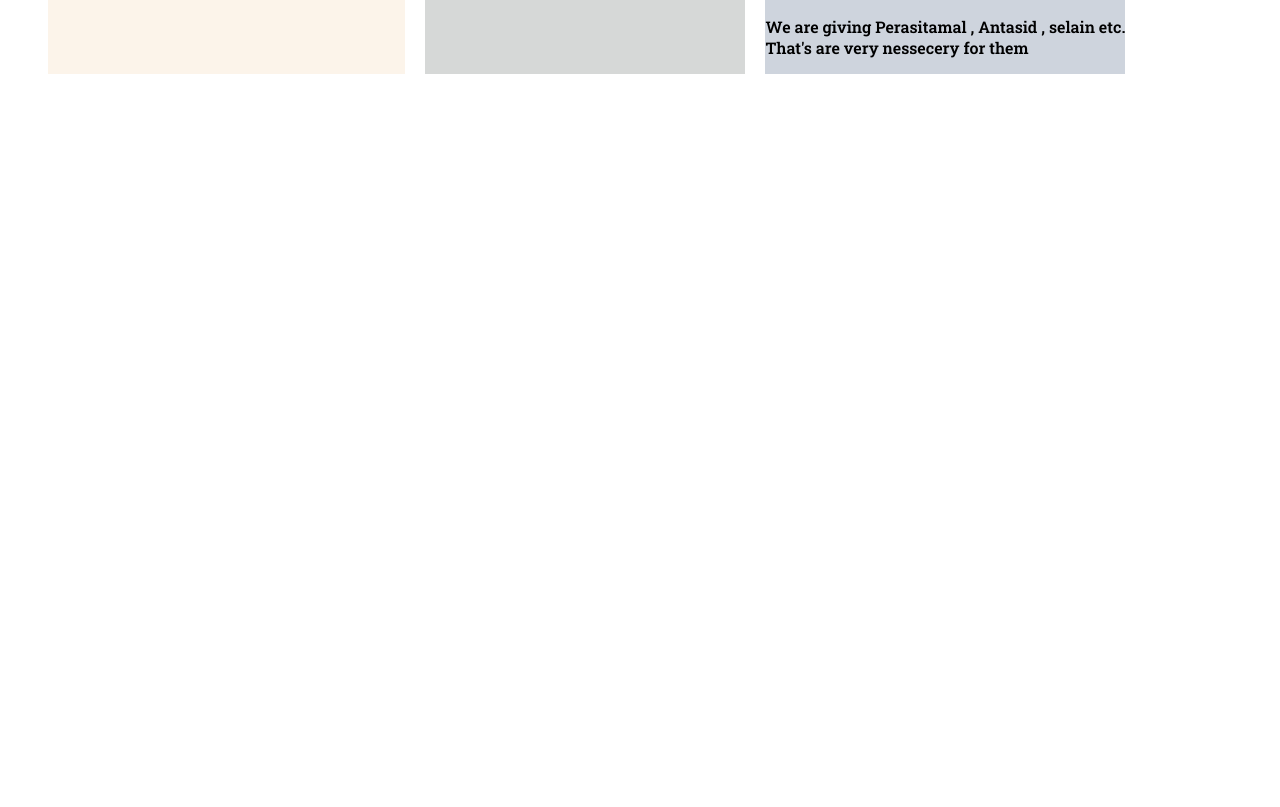
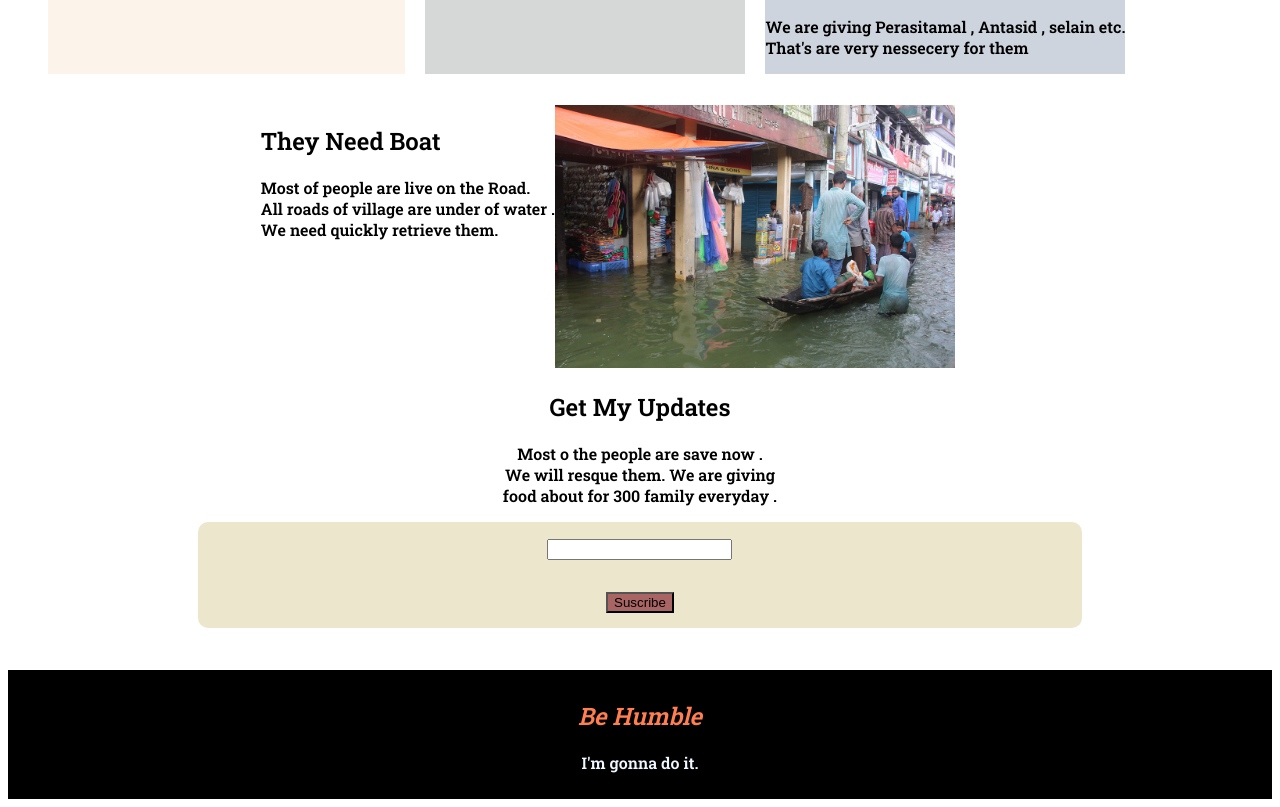
Before and after one commit to Rajdwipbd/Assigment-1, a plain HTML site: page index.html in a window 1280 px wide. Shown: the part 1050-1857 px from the top of the page. Before the commit the page ends 1142 px from the top, so only its background shows below. Drawn offline with Linux system fonts and the light colour scheme.

Commit message:
some changes

```diff
--- a/index.html
+++ b/index.html
@@ -44,7 +44,7 @@
     <br><br>
     <section>
         <form action="">
-            <input type="number" placeholder="enter ammount">
+            <input type="field" placeholder="enter ammount">
             <br>
        </form>
        <br>
@@ -80,7 +80,41 @@
         </div>
 
 
+    </section> <br>
+
+
+    <section class="section-five">
+        <div class="div-four">
+            <h1>They Need Boat</h1>
+
+            <p>Most of people are live on the Road. <br>
+            All roads of village are under of water . <br>
+            We need quickly retrieve them.
+                    </p>
+        </div>
+
+        <div class="div-five"> <img src="images/boat.png" alt="Boat-pic"></div>
     </section>
+    <section class="section-six">
+        <h1 class="div-6"> Get My Updates</h1>
+
+        <p> Most o the people are save now . <br>
+        We will resque them. We are giving <br>
+         food about for 300 family everyday . </p>
+         </section>
+
+         <section class="section-seven">
+            <div class="input-type"><input type="email"></div>
+            <div class="buton1"><button>Suscribe</button></div>
+         </section>
+         <br><br>
+         <section class="section8">
+            <h1><i>Be Humble </i></h1>
+            <p>I'm gonna do it.</p>
+
+
+         </section>
+
 
 </body>
 </html>
--- a/style.css
+++ b/style.css
@@ -122,3 +122,56 @@ body{
         background-color: rgba(111, 129, 156, 0.342);
         margin: 10px;
     }
+    .section-five{
+        display: flex;
+        margin-left: 20%;
+
+    }
+    .section-five div-four{
+        width: 30%;
+
+
+    }
+    .section-five div-five{
+        width: 60%;
+    }
+    .section-five img{
+        width: 400px;
+    }
+    .section-six{
+        text-align: center;
+    }
+    .section-seven{
+
+        margin-left: 40%;
+        background-color: rgba(198, 161, 161, 0.764);
+    }
+    button{
+       background-color: rgb(169, 100, 100);
+    }
+.section-seven{
+    background-color: rgba(223, 216, 174, 0.632);
+    width: 70%;
+
+    margin: 0 auto;
+    text-align: center;
+    border-radius: 10px;
+
+}
+.section-seven div{
+    padding: 15px 20px;
+}
+.section8{
+    background-color:black ;
+    text-align: center;
+    padding: 10px 20px;
+
+}
+.section8 h1{
+    color: coral;
+
+
+}
+.section8 p{
+    color: aliceblue;
+}
```
Also changed, not shown: images/boat.png (added).
